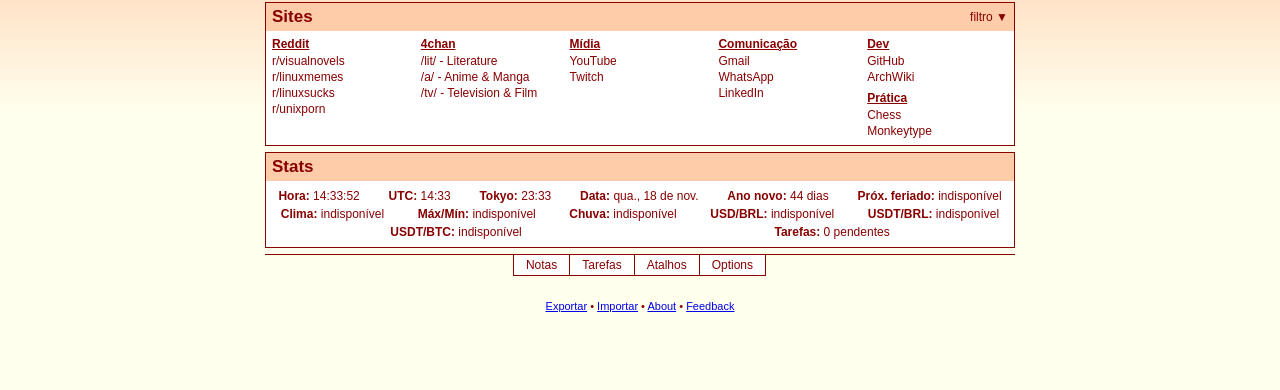
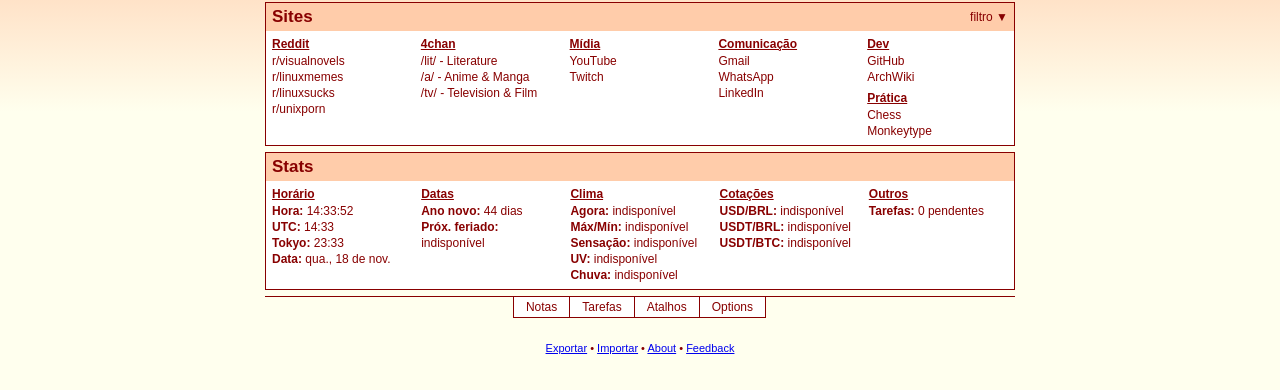
Before and after one commit to olbaplegal/startpage, a plain HTML site: page index.html in a window 1280 px wide. Shown: the part 88-478 px from the top of the page. Drawn offline with Linux system fonts and the light colour scheme; no server answers.

Commit message:
Organize stats into titled columns by group
Time, Dates, Weather, Rates and Other columns, styled like the Sites box;
weather details split into one row each.

```diff
--- a/index.html
+++ b/index.html
@@ -48,9 +48,12 @@ a:hover { color: var(--link-hover); }
 .cat ul { list-style: none; margin: 0; padding: 0; }
 .cat li { line-height: 16px; }
 
-#statrow { display: flex; flex-wrap: wrap; justify-content: space-around; gap: 4px 16px; padding: 8px 6px; }
+#statrow { display: grid; grid-template-columns: repeat(auto-fit, minmax(135px, 1fr)); gap: 6px 10px; padding: 6px; }
+#statrow h3 { margin: 0 0 2px; font-size: 12px; font-weight: bold; text-decoration: underline; }
+#statrow h3 .city { font-weight: normal; text-decoration: none; }
+#statrow ul { list-style: none; margin: 0; padding: 0; }
+#statrow li { line-height: 16px; }
 #statrow b { color: var(--text); }
-#statrow .stat { white-space: nowrap; }
 
 #tabs { border-top: 1px solid var(--box-border); text-align: center; margin-top: 6px; font-size: 0; }
 #tabs a {
@@ -326,7 +329,7 @@ const I18N = {
     optTz: 'Fusos extras', optCd: 'Contagem regressiva', cdLabelPh: 'Nome, ex.: Férias', badTz: 'Fuso inválido.', badCd: 'Preencha nome e data.',
     noItems: 'Nenhum item.', today: 'hoje!', past: 'passou',
     days: (n) => `${n} dia${n === 1 ? '' : 's'}`,
-    feels: 'sensação', rainToday: 'hoje',
+    rainToday: 'hoje',
     optCur: 'Cotações', curHint: 'Fiat (USD, EUR, BRL…) e cripto (BTC, ETH, USDT, SOL…). Ex.: USDT/BRL, USDT/BTC.', noPairs: 'Nenhuma cotação.', badPair: 'Código de moeda inválido.', optStats: 'Stats visíveis',
     optSitesFmt: '[{"cat": "Nome", "url": "opcional", "tag": "opcional", "links": [["Título", "https://…"]]}]',
     save: 'Salvar', export: 'Exportar', import: 'Importar', reset: 'Restaurar padrão',
@@ -336,7 +339,8 @@ const I18N = {
     unavailable: 'indisponível',
     greet: ['Boa madrugada', 'Bom dia', 'Boa tarde', 'Boa noite'],
     pending: (n) => `${n} pendente${n === 1 ? '' : 's'}`,
-    statLabels: { holiday: 'Próx. feriado', weatherDetail: 'Máx/Mín', rain: 'Chuva' },
+    statLabels: { holiday: 'Próx. feriado', weather: 'Agora', hilo: 'Máx/Mín', feels: 'Sensação', uv: 'UV', rain: 'Chuva' },
+    groups: { time: 'Horário', dates: 'Datas', weather: 'Clima', currency: 'Cotações', misc: 'Outros' },
     stats: { clock: 'Hora', tz: 'Fusos extras', date: 'Data', countdown: 'Contagem regressiva', holiday: 'Próx. feriado',
       weather: 'Clima', weatherDetail: 'Clima detalhado', rain: 'Chance de chuva', currency: 'Cotações', todos: 'Tarefas', uptime: 'Aberto há' },
     wmo: { 0: 'limpo', 1: 'quase limpo', 2: 'parc. nublado', 3: 'nublado', 45: 'neblina', 48: 'neblina',
@@ -359,7 +363,7 @@ const I18N = {
     optTz: 'Extra time zones', optCd: 'Countdowns', cdLabelPh: 'Name, e.g. Vacation', badTz: 'Invalid time zone.', badCd: 'Fill in name and date.',
     noItems: 'No items.', today: 'today!', past: 'past',
     days: (n) => `${n} day${n === 1 ? '' : 's'}`,
-    feels: 'feels', rainToday: 'today',
+    rainToday: 'today',
     optCur: 'Currency rates', curHint: 'Fiat (USD, EUR, BRL…) and crypto (BTC, ETH, USDT, SOL…). E.g. USDT/BRL, USDT/BTC.', noPairs: 'No rates.', badPair: 'Invalid currency code.', optStats: 'Visible stats',
     optSitesFmt: '[{"cat": "Name", "url": "optional", "tag": "optional", "links": [["Title", "https://…"]]}]',
     save: 'Save', export: 'Export', import: 'Import', reset: 'Restore defaults',
@@ -369,7 +373,8 @@ const I18N = {
     unavailable: 'unavailable',
     greet: ['Good night', 'Good morning', 'Good afternoon', 'Good evening'],
     pending: (n) => `${n} pending`,
-    statLabels: { holiday: 'Next holiday', weatherDetail: 'High/Low', rain: 'Rain' },
+    statLabels: { holiday: 'Next holiday', weather: 'Now', hilo: 'High/Low', feels: 'Feels like', uv: 'UV', rain: 'Rain' },
+    groups: { time: 'Time', dates: 'Dates', weather: 'Weather', currency: 'Rates', misc: 'Other' },
     stats: { clock: 'Time', tz: 'Extra time zones', date: 'Date', countdown: 'Countdowns', holiday: 'Next holiday',
       weather: 'Weather', weatherDetail: 'Weather details', rain: 'Chance of rain', currency: 'Rates', todos: 'Tasks', uptime: 'Open for' },
     wmo: { 0: 'clear', 1: 'mostly clear', 2: 'partly cloudy', 3: 'overcast', 45: 'fog', 48: 'fog',
@@ -531,31 +536,55 @@ function greet() {
 /* ---------- stats ---------- */
 const statCache = { weather: '…', weatherDetail: '…', rain: '…', holiday: null, cur: {} };
 
+// stats are shown in columns, one per group, in this order
+const STAT_GROUPS = {
+  time: ['clock', 'tz', 'date'],
+  dates: ['countdown', 'holiday'],
+  weather: ['weather', 'weatherDetail', 'rain'],
+  currency: ['currency'],
+  misc: ['todos', 'uptime'],
+};
+
+function statRows(k) {
+  const t = L();
+  if (k === 'currency') return cfg.currencies.map(([f, to], i) => [`${f}/${to}`, `cur-${i}`]);
+  if (k === 'tz') return cfg.timezones.map((z, i) => [tzName(z), `tz-${i}`]);
+  if (k === 'countdown') return cfg.countdowns.map(([name], i) => [name, `cd-${i}`]);
+  if (k === 'weatherDetail') return ['hilo', 'feels', 'uv'].map((x) => [t.statLabels[x], x]);
+  return [[t.statLabels[k] || t.stats[k], k]];
+}
+
 function renderStats() {
   const row = $('#statrow');
   row.innerHTML = '';
-  statCache.weather = statCache.weatherDetail = statCache.rain = '…';
+  statCache.weather = statCache.hilo = statCache.feels = statCache.uv = statCache.rain = '…';
+  statCache.city = '';
   statCache.holiday = null;
   statCache.cur = {};
   const t = L();
-  const items = [];
-  for (const k of cfg.stats) {
-    if (k === 'currency') cfg.currencies.forEach(([f, to], i) => items.push([`${f}/${to}`, `cur-${i}`]));
-    else if (k === 'tz') cfg.timezones.forEach((z, i) => items.push([tzName(z), `tz-${i}`]));
-    else if (k === 'countdown') cfg.countdowns.forEach(([name], i) => items.push([name, `cd-${i}`]));
-    else items.push([t.statLabels[k] || t.stats[k], k]);
+  let any = false;
+  for (const [g, keys] of Object.entries(STAT_GROUPS)) {
+    const rows = keys.filter((k) => cfg.stats.includes(k)).flatMap(statRows);
+    if (!rows.length) continue;
+    any = true;
+    const col = document.createElement('div');
+    const h = document.createElement('h3');
+    h.textContent = t.groups[g];
+    if (g === 'weather') { const c = document.createElement('span'); c.className = 'city'; c.id = 'st-city'; h.append(' ', c); }
+    const ul = document.createElement('ul');
+    for (const [label, id] of rows) {
+      const li = document.createElement('li');
+      const b = document.createElement('b');
+      b.textContent = label + ':';
+      const v = document.createElement('span');
+      v.id = 'st-' + id;
+      li.append(b, ' ', v);
+      ul.append(li);
+    }
+    col.append(h, ul);
+    row.append(col);
   }
-  $('#stats-box').style.display = items.length ? '' : 'none';
-  for (const [label, id] of items) {
-    const s = document.createElement('span');
-    s.className = 'stat';
-    const b = document.createElement('b');
-    b.textContent = label + ':';
-    const v = document.createElement('span');
-    v.id = 'st-' + id;
-    s.append(b, ' ', v);
-    row.append(s);
-  }
+  $('#stats-box').style.display = any ? '' : 'none';
   tick();
   if (['weather', 'weatherDetail', 'rain'].some((k) => cfg.stats.includes(k))) loadWeather();
   if (cfg.stats.includes('holiday')) loadHoliday();
@@ -591,7 +620,8 @@ function tick() {
   setStat('holiday', !h ? '…' : h.err ? t.unavailable
     : `${cfg.lang === 'en' ? h.name : h.localName}, ${new Date(h.date + 'T12:00').toLocaleDateString(t.locale, { day: '2-digit', month: '2-digit' })} (${countdownText(daysUntil(h.date))})`);
   setStat('weather', statCache.weather);
-  setStat('weatherDetail', statCache.weatherDetail);
+  for (const k of ['hilo', 'feels', 'uv']) setStat(k, statCache[k]);
+  setStat('city', statCache.city ? `(${statCache.city})` : '');
   setStat('rain', statCache.rain);
   cfg.currencies.forEach((_, i) => setStat('cur-' + i, statCache.cur[i] ?? '…'));
 }
@@ -605,7 +635,7 @@ async function cached(key, ttlMs, fn) {
 }
 
 async function loadWeather() {
-  if (!cfg.city) { statCache.weather = statCache.weatherDetail = statCache.rain = '—'; return tick(); }
+  if (!cfg.city) { statCache.weather = statCache.hilo = statCache.feels = statCache.uv = statCache.rain = '—'; return tick(); }
   try {
     const loc = await cached('sp.geo.' + cfg.lang + '.' + cfg.city, 30 * 864e5, async () => {
       const r = await fetch(`https://geocoding-api.open-meteo.com/v1/search?count=1&language=${cfg.lang}&name=${encodeURIComponent(cfg.city)}`);
@@ -622,10 +652,13 @@ async function loadWeather() {
       return { current, daily };
     });
     const t = L(), c = j.current, d = j.daily, r0 = (x) => Math.round(x);
-    statCache.weather = `${r0(c.temperature_2m)}°C ${t.wmo[c.weather_code] ?? ''} (${loc.name})`;
-    statCache.weatherDetail = `${r0(d.temperature_2m_max[0])}°/${r0(d.temperature_2m_min[0])}° · ${t.feels} ${r0(c.apparent_temperature)}° · UV ${r0(d.uv_index_max[0])}`;
+    statCache.city = loc.name;
+    statCache.weather = `${r0(c.temperature_2m)}°C, ${t.wmo[c.weather_code] ?? ''}`;
+    statCache.hilo = `${r0(d.temperature_2m_max[0])}°/${r0(d.temperature_2m_min[0])}°`;
+    statCache.feels = `${r0(c.apparent_temperature)}°`;
+    statCache.uv = String(r0(d.uv_index_max[0]));
     statCache.rain = `${d.precipitation_probability_max[0] ?? 0}% ${t.rainToday}`;
-  } catch (e) { statCache.weather = statCache.weatherDetail = statCache.rain = L().unavailable; }
+  } catch (e) { statCache.weather = statCache.hilo = statCache.feels = statCache.uv = statCache.rain = L().unavailable; }
   tick();
 }
 
```
